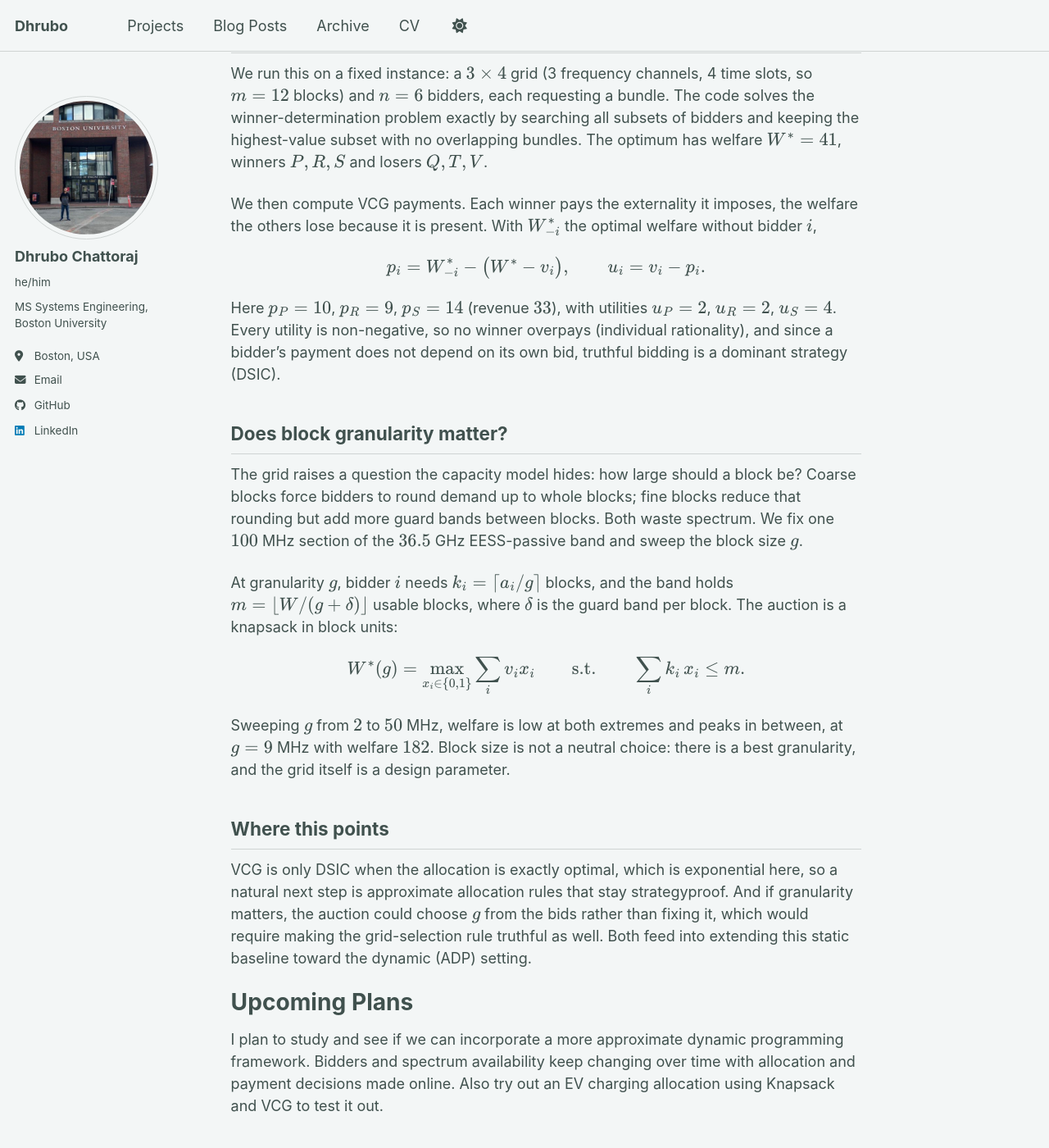
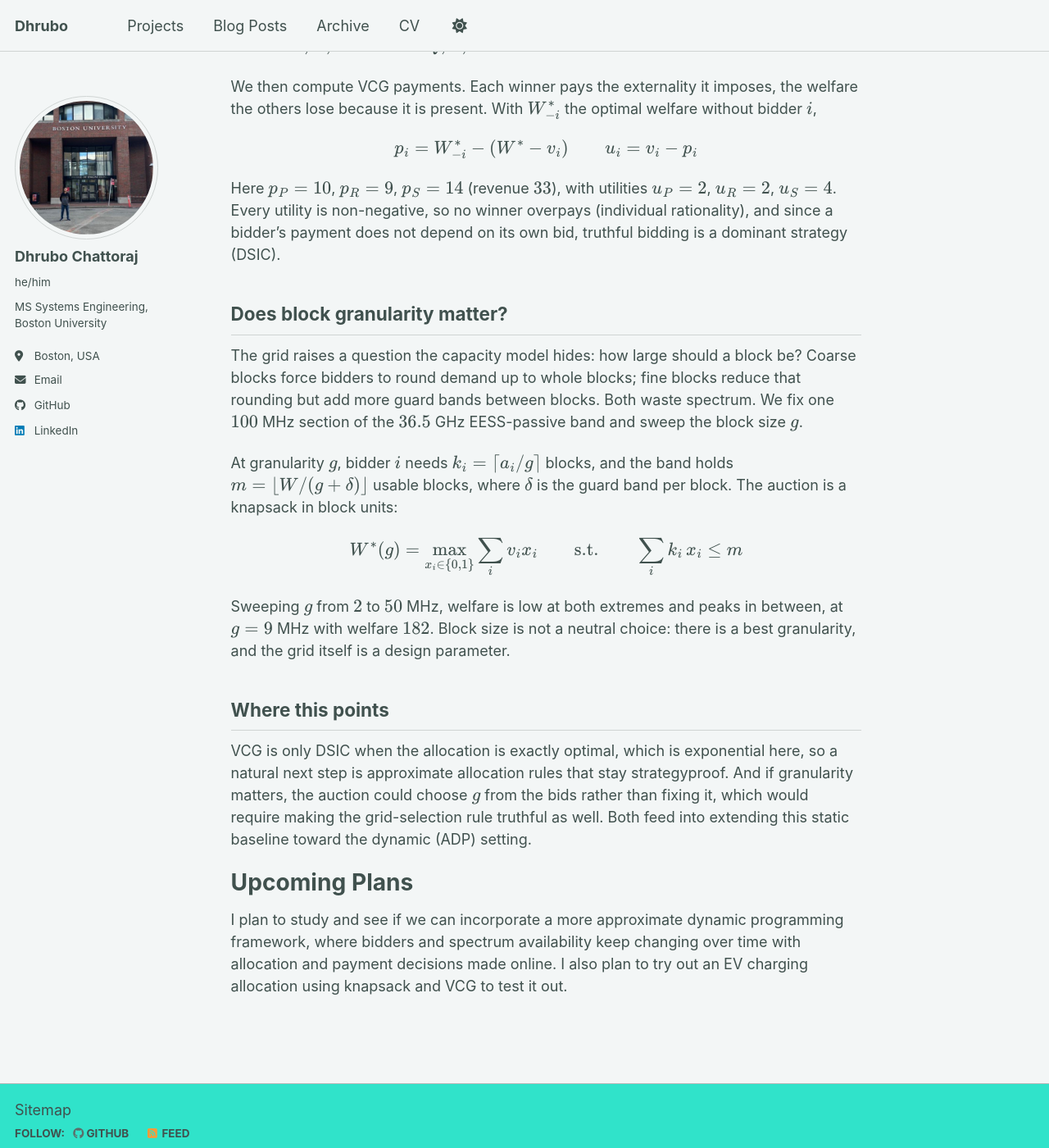
Before and after one commit to dhrubo404/dhrubo404.github.io, a Jekyll site: the page built from _pages/writeups/06_Week 6.md, in a window 1280 px wide and 1400 px high, scrolled down 2308 px. Shown: the whole window at 82% size. Built offline with Jekyll 4.4.1, drawn with Linux system fonts in a browser that asks for light colours; a script bundle is joined from its source files by our own code; library files that are not in the unit come from our copies; some of the changed text lies outside the part shown.

Commit message:
Update VCG writeups [auto]

```diff
--- a/_pages/writeups/06_Week 6.md
+++ b/_pages/writeups/06_Week 6.md
@@ -78,48 +59,38 @@ The auctioneer chooses winners to maximize total reported value,
 
 <div>
 $$
-
-\max_{x_i \in \{0,1\}} \sum_i v_i x_i \qquad \text{s.t.} \qquad \sum_i a_i x_i \le W .
-
+\max_{x_i \in \{0,1\}} \sum_i v_i x_i \qquad \text{s.t.} \qquad \sum_i a_i x_i \le W
 $$
 </div>
 
 This is the 0-1 knapsack problem.
 
-
-
 ## From a single capacity to a block grid
-
 
 The model above collapses each bidder's request into one number $a_i$ and asks only whether the total fits in $W$. A more realistic model keeps the individual blocks. Let $M = \{1, 2, \dots, m\}$ be the set of time-frequency blocks that make up the band, indexed by $j$, and let each bidder $i$ request a specific bundle $B_i \subseteq M$. Each block can be sold to at most one bidder, so the single capacity constraint becomes one constraint per block $j$:
 
 <div>
 $$
-
-\max_{x_i \in \{0,1\}} \sum_i v_i x_i \qquad \text{s.t.} \qquad \sum_{i:\, j \in B_i} x_i \le 1 \quad \forall\, j \in M .
-
+\max_{x_i \in \{0,1\}} \sum_i v_i x_i \qquad \text{s.t.} \qquad \sum_{i:\, j \in B_i} x_i \le 1 \quad \forall\, j \in M
 $$
 </div>
 
 This is no longer a pure 0-1 knapsack but a combinatorial auction over named blocks, where the winner-determination problem is weighted set packing.
 
-
-
 ## Combinatorial VCG auction on the grid
 
-We run this on a fixed instance: a $3 \times 4$ grid (3 frequency channels, 4 time slots, so $m = 12$ blocks) and $n = 6$ bidders, each requesting a bundle. The code solves the winner-determination problem exactly by searching all subsets of bidders and keeping the highest-value subset with no overlapping bundles. The optimum has welfare $W^* = 41$, winners $\{P, R, S\}$ and losers $\{Q, T, V\}$.
+We run this on a fixed instance: a $3 \times 4$ grid (3 frequency channels, 4 time slots, so $m = 12$ blocks) and $n = 6$ bidders, each requesting a bundle. The code solves the winner-determination problem exactly by searching all subsets of bidders and keeping the highest-value subset with no overlapping bundles. The optimum has welfare $W^{*} = 41$, winners $\{P, R, S\}$ and losers $\{Q, T, V\}$.
 
-We then compute VCG payments. Each winner pays the externality it imposes, the welfare the others lose because it is present. With $W^*_{-i}$ the optimal welfare without bidder $i$,
+We then compute VCG payments. Each winner pays the externality it imposes, the welfare the others lose because it is present. With $W^{*}_{-i}$ the optimal welfare without bidder $i$,
 
 <div>
 $$
-
-p_i = W^*_{-i} - \bigl(W^* - v_i\bigr), \qquad u_i = v_i - p_i .
-
+p_i = W^{*}_{-i} - \left(W^{*} - v_i\right) \qquad u_i = v_i - p_i
 $$
 </div>
 
 Here $p_P = 10$, $p_R = 9$, $p_S = 14$ (revenue $33$), with utilities $u_P = 2$, $u_R = 2$, $u_S = 4$. Every utility is non-negative, so no winner overpays (individual rationality), and since a bidder's payment does not depend on its own bid, truthful bidding is a dominant strategy (DSIC).
+
 ## Does block granularity matter?
 
 The grid raises a question the capacity model hides: how large should a block be? Coarse blocks force bidders to round demand up to whole blocks; fine blocks reduce that rounding but add more guard bands between blocks. Both waste spectrum. We fix one $100$ MHz section of the $36.5$ GHz EESS-passive band and sweep the block size $g$.
@@ -128,14 +99,11 @@ At granularity $g$, bidder $i$ needs $k_i = \lceil a_i / g \rceil$ blocks, and t
 
 <div>
 $$
-
-W^*(g) = \max_{x_i \in \{0,1\}} \sum_i v_i x_i \qquad \text{s.t.} \qquad \sum_i k_i\, x_i \le m .
-
+W^{*}(g) = \max_{x_i \in \{0,1\}} \sum_i v_i x_i \qquad \text{s.t.} \qquad \sum_i k_i\, x_i \le m
 $$
 </div>
 
 Sweeping $g$ from $2$ to $50$ MHz, welfare is low at both extremes and peaks in between, at $g = 9$ MHz with welfare $182$. Block size is not a neutral choice: there is a best granularity, and the grid itself is a design parameter.
-
 
 ## Where this points
 
@@ -143,4 +111,4 @@ VCG is only DSIC when the allocation is exactly optimal, which is exponential he
 
 # Upcoming Plans
 
-I plan to study and see if we can incorporate a more approximate dynamic programming framework. Bidders and spectrum availability keep changing over time with allocation and payment decisions made online. Also try out an EV charging allocation using Knapsack and VCG to test it out.
+I plan to study and see if we can incorporate a more approximate dynamic programming framework, where bidders and spectrum availability keep changing over time with allocation and payment decisions made online. I also plan to try out an EV charging allocation using knapsack and VCG to test it out.
```
Also changed, not shown: other parts of _pages/writeups/06_Week 6.md (+3 -22 lines).
